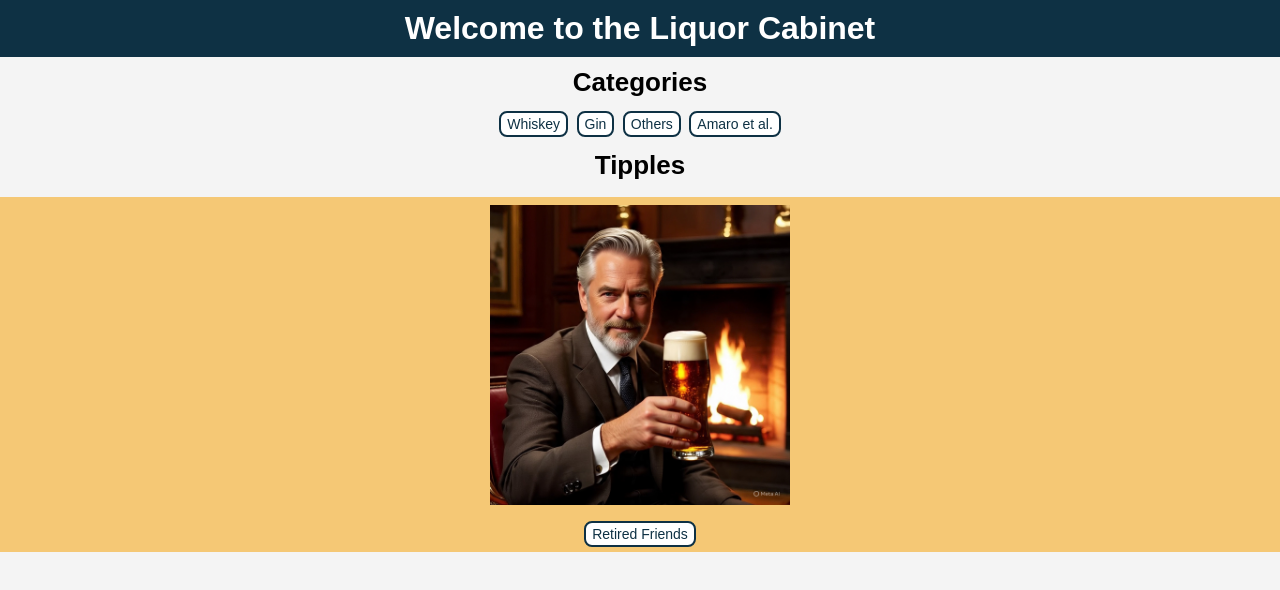
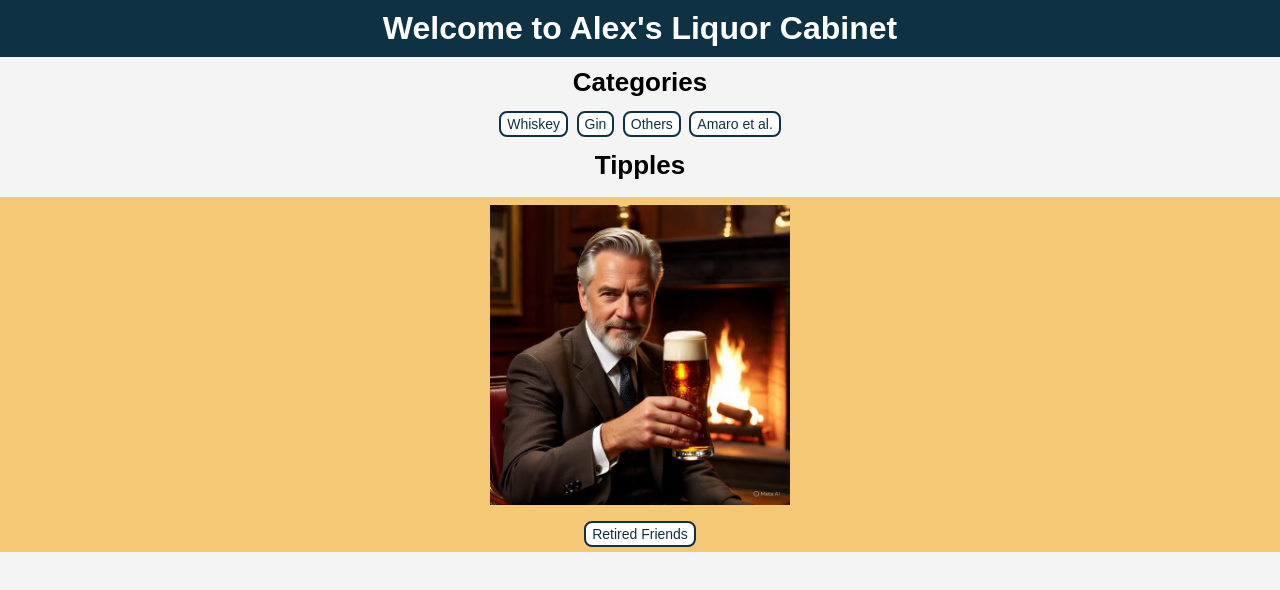
Before and after one commit to pnwski01/Alex-liquor-cabinet, a plain HTML site: page index.html in a window 1280 px wide. Drawn offline with Linux system fonts and the light colour scheme.

Commit message:
Update index.html

```diff
--- a/index.html
+++ b/index.html
@@ -8,7 +8,7 @@
 </head>
 <body>
     <header>
-        <h1>Welcome to the Liquor Cabinet</h1>
+        <h1>Welcome to Alex's Liquor Cabinet</h1>
     </header>
     <main>
         <section>
```
